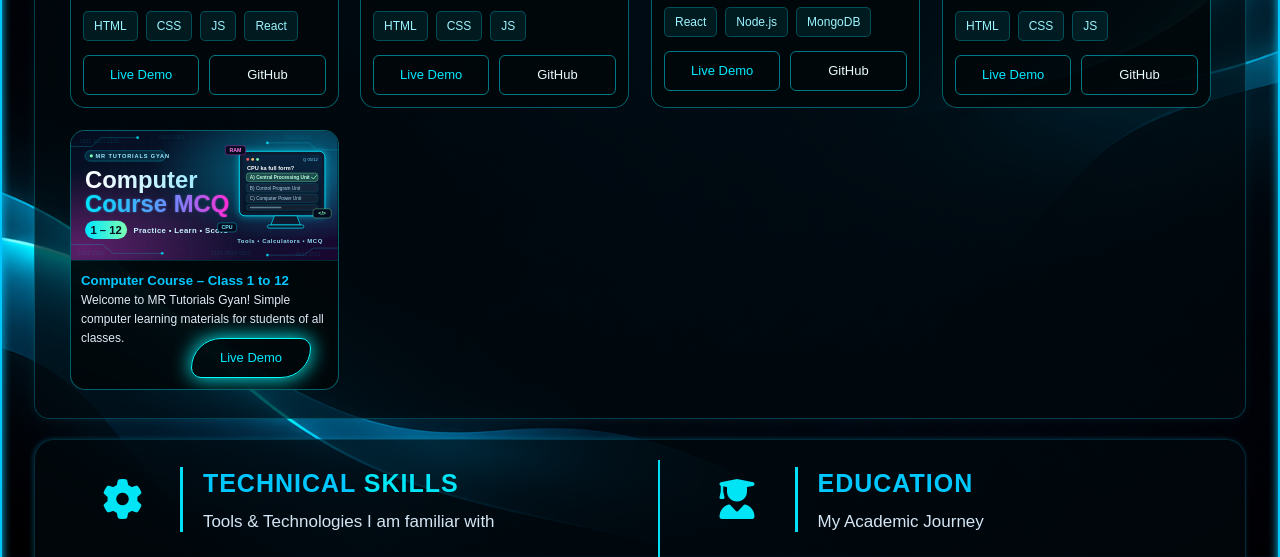
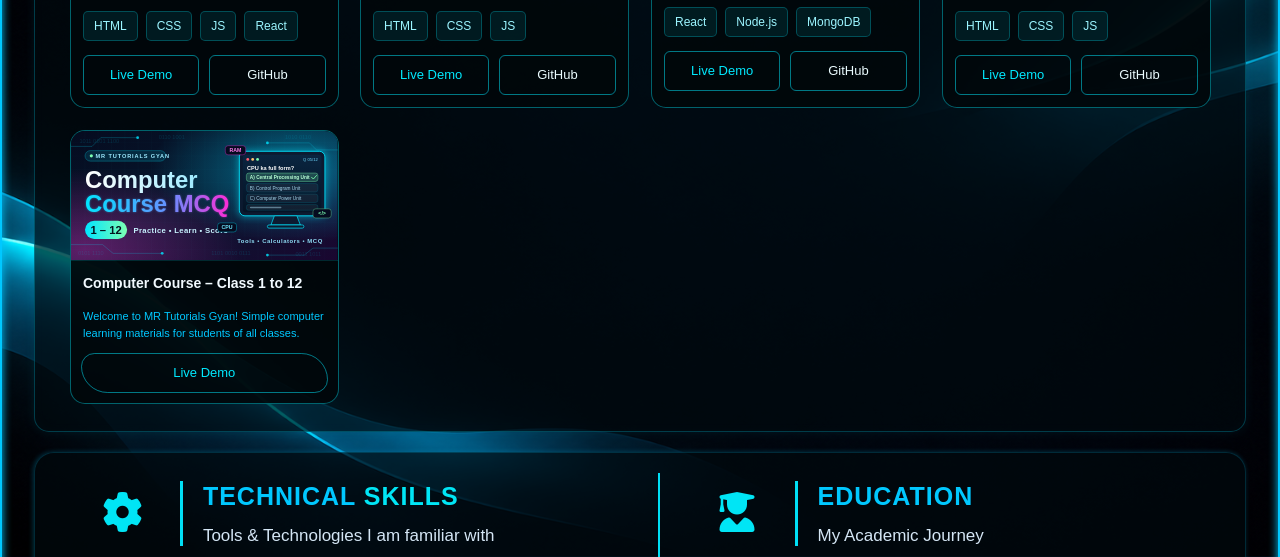
Before and after one commit to krinku8960/my-portfolio, a plain HTML site: page MRCodeCanvasHTML/index.html in a window 1280 px wide. Shown: the part 1844-2401 px from the top of the page. Drawn offline with nearby package versions, Linux system fonts and the light colour scheme; a web font is replaced by a local one.

Commit message:
Update website design

```diff
--- a/MRCodeCanvasHTML/index.html
+++ b/MRCodeCanvasHTML/index.html
@@ -806,8 +806,8 @@
     </div>
   </div>
 </article>
-                    <!-- Project 5 -->
-      <article class="project-card" data-aos="flip-up" style="height:260px;">
+          <!-- Project 5 -->
+          <article class="project-card" data-aos="flip-up">
 
   <svg class="project-image"
        viewBox="0 0 760 380" preserveAspectRatio="xMidYMid slice"
@@ -951,13 +951,13 @@
     <!-- bottom tag -->
     <text x="718" y="326" text-anchor="end" font-family="Lato,'Segoe UI',Arial,sans-serif" font-size="17" font-weight="700" fill="#8fdcf5" letter-spacing="1.5">Tools • Calculators • MCQ</text>
   </svg>
- <div class="skill-info" style="margin:10px;">
-                <h5>Computer Course – Class 1 to 12</h5>
-                <p style="font-size:12px;">Welcome to MR Tutorials Gyan! Simple computer learning materials for students of all classes.</p>
+  <div class="project-info">
+    <h3 style="font-size:14px;">Computer Course – Class 1 to 12</h3>
+    <p style="font-size:11px;">Welcome to MR Tutorials Gyan! Simple computer learning materials for students of all classes.</p>
               </div>
-  <div class="project-buttons" style="width:120px; position: relative; bottom:20px; left:120px;">
+  <div class="project-buttons">
     <a href="https://krinku8960.github.io/MR-Tutorials-Gyan/"
-       target="_blank" rel="noopener noreferrer" style=" border: 1px solid rgb(0, 255, 255); border-radius: 30px 10px 30px 10px; box-shadow: 0 0 20px rgb(0, 252, 252);">Live Demo</a>
+       target="_blank" rel="noopener noreferrer" style="margin:0px 10px 10px 10px; border-radius:20px 40px 20px 40px;">Live Demo</a>
   </div>
 </article>
         </div>
```
